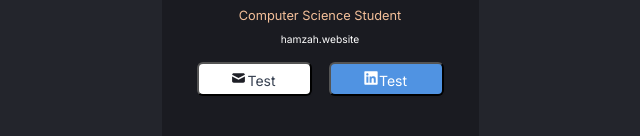
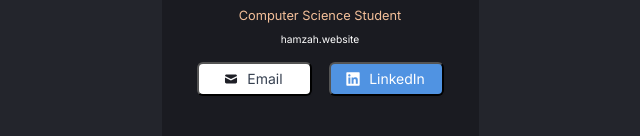
Before and after one commit to realiru/LearnReact, a React (Vite) app in the folder Project - Digital Business Card/Business Card/: page / in a window 1280 px wide. Shown: the part 374-510 px from the top of the page, without its empty margins (320-960 px from the left). Built offline with nearby package versions, Linux system fonts and the light colour scheme.

Commit message:
Finished Buttons
Buttons component completed and styled.

```diff
--- a/Project - Digital Business Card/Business Card/src/components/Buttons.jsx
+++ b/Project - Digital Business Card/Business Card/src/components/Buttons.jsx
@@ -6,10 +6,10 @@ export default function Buttons() {
     return (
         <div className="buttons">
             <button className="buttons--email">
-                <p><img src={Mail}/>Test</p>
+                <img src={Mail}/><p>Email</p>
                 </button>
             <button className="buttons--linkedin">
-                <p> <img src={Linkedin}/>Test</p>
+                <img src={Linkedin}/><p>LinkedIn</p>
                 </button>
             </div>
     )
--- a/Project - Digital Business Card/Business Card/src/index.css
+++ b/Project - Digital Business Card/Business Card/src/index.css
@@ -6,6 +6,7 @@ body {
   background-color:#23252C;;
 }
 
+/* App */
 .container{
   display: flex;
   flex-direction: column;
@@ -32,7 +33,7 @@ body {
   align-items: center;
   background: #1A1B21;
 }
-
+/* Personal Info */
 .personalinfo{
   display: flex;
   flex-direction: column;
@@ -87,7 +88,7 @@ body {
 .personalinfo--website:active {
   text-decoration: underline;
 }
-
+/* Buttons */
 .buttons{
   display: flex;
   flex-direction: row;
@@ -95,7 +96,6 @@ body {
   margin: 15px 35px 0px 35px;
   justify-content: space-between;
   gap:17px
-
 }
 
 .buttons>button{
@@ -112,11 +112,14 @@ body {
   font-style: normal;
   font-weight: 500;
   line-height: 16px; /* 114.286% */
-
 }
 
-
+button>img{
+  width: 16px;
+  height: 16px;
+}
 .buttons--email{
+  justify-content: top;
   color: #374151;
   border-radius: 6px;
   background: #FFF;
@@ -125,8 +128,10 @@ body {
   box-shadow: 0px 1px 2px 0px rgba(0, 0, 0, 0.05);
 }
 
-
-
+/* .buttons--email>p{
+  width: 36px;
+  height: 16px;
+} */
 .buttons--linkedin{
   color: #FFF;
   border-radius: 6px;
```
